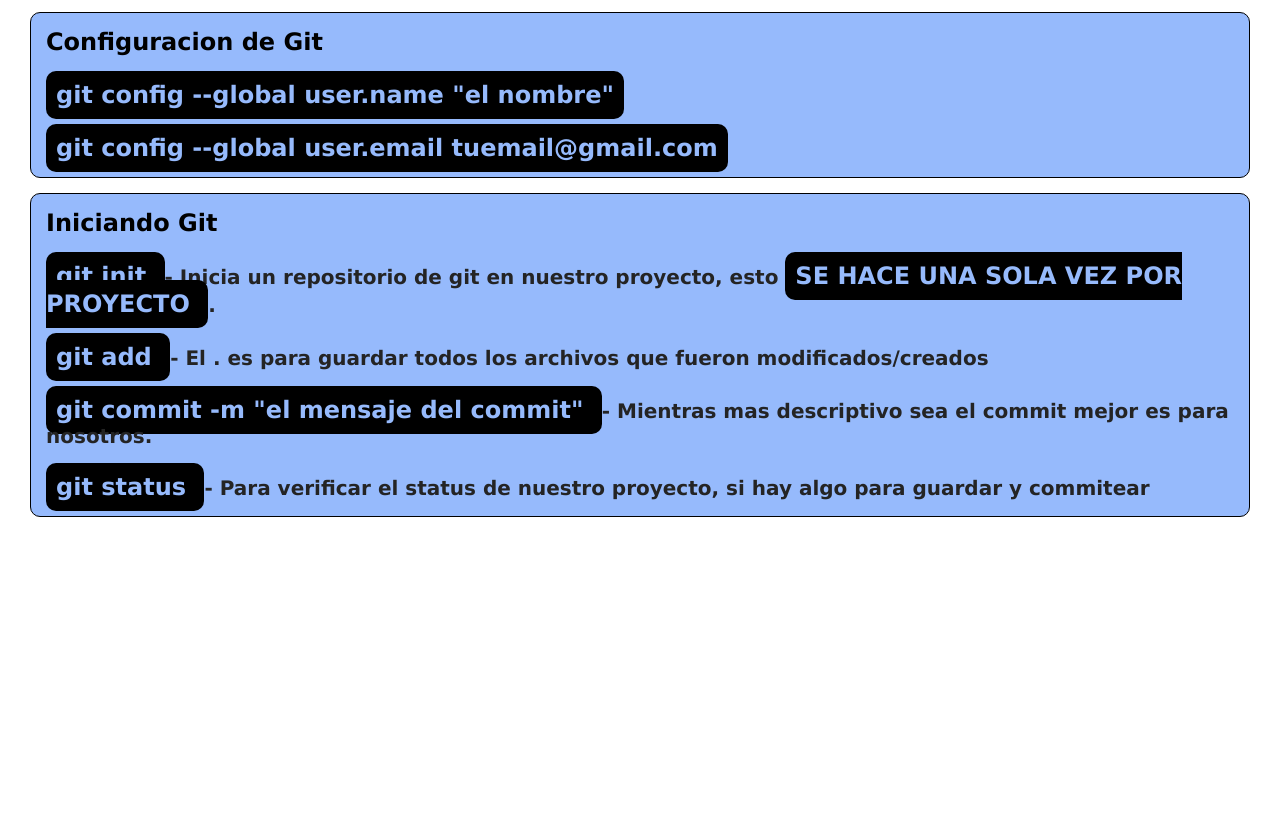
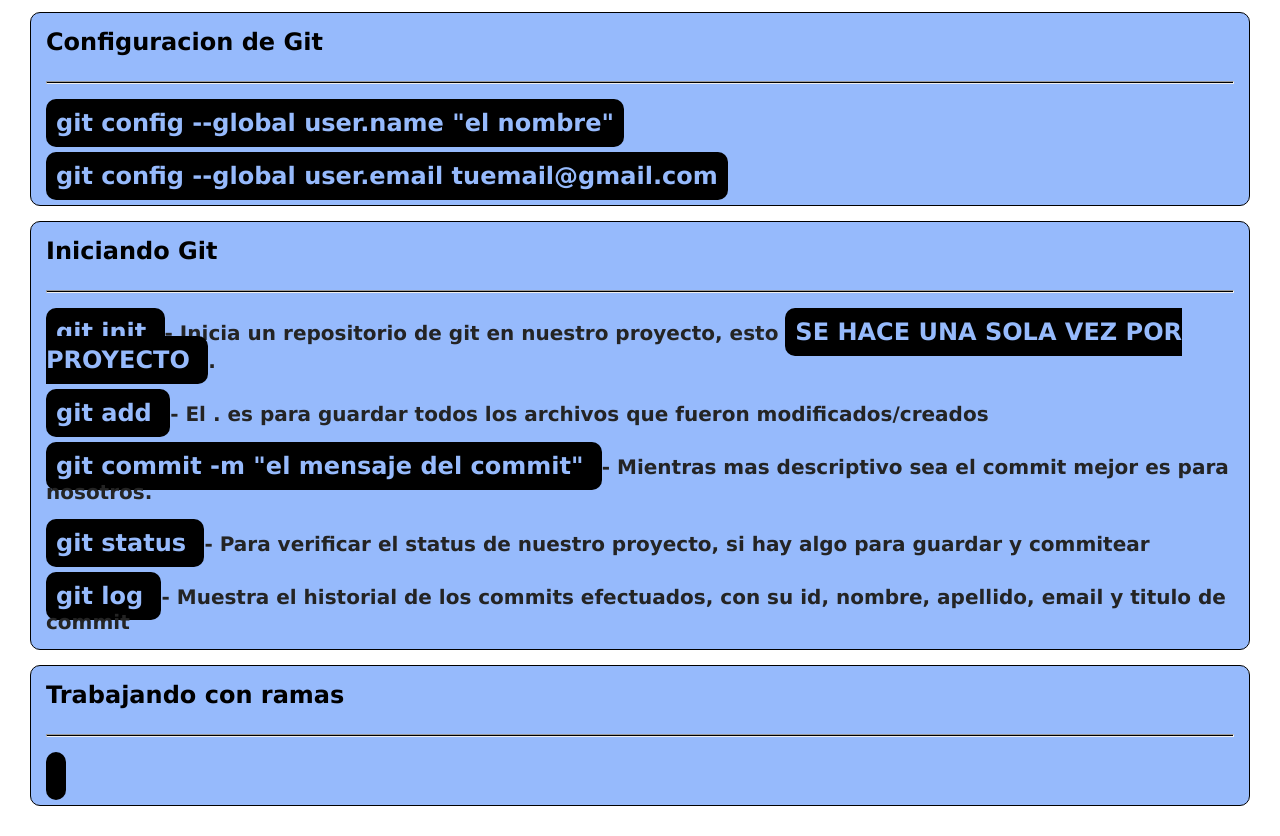
Before and after one commit to ramacasa1/clase-11, a plain HTML site: page index.html in a window 1280 px wide. Shown: the part 71-907 px from the top of the page. Before the commit the page ends 800 px from the top, so only its background shows below. Drawn offline with Linux system fonts and the light colour scheme.

Commit message:
agregando la seccion de trabajando con rams

```diff
--- a/css/style.css
+++ b/css/style.css
@@ -37,3 +37,8 @@ main section p {
     font-weight: bold;
     color: rgb(36, 36, 36);
 }
+
+main section hr {
+    height: 3px;
+    background-color: #000;
+}
--- a/index.html
+++ b/index.html
@@ -13,16 +13,25 @@
 
     <section>
         <h2> Configuracion de Git </h2>
+        <hr>
         <p> <span> git config --global user.name "el nombre" </span> </p>
         <p> <span> git config --global user.email tuemail@gmail.com </span> </p>
     </section>
 
     <section>
         <h2> Iniciando Git </h2>
+        <hr>
         <p> <span> git init </span>  - Inicia un repositorio de git en nuestro proyecto, esto <span> SE HACE UNA SOLA VEZ POR PROYECTO </span> . </p>
         <p> <span> git add </span> - El . es para guardar todos los archivos que fueron modificados/creados </p>
         <p> <span> git commit -m "el mensaje del commit" </span> - Mientras mas descriptivo sea el commit mejor es para nosotros. </p>
         <p> <span> git status </span> - Para verificar el status de nuestro proyecto, si hay algo para guardar y commitear </p>
+        <p> <span> git log </span> - Muestra el historial de los commits efectuados, con su id, nombre, apellido, email y titulo de commit </p>
+    </section>
+
+    <section>
+        <h2> Trabajando con ramas</h2>
+        <hr>
+        <p> <span> </span> </p>
     </section>
 
 
```
